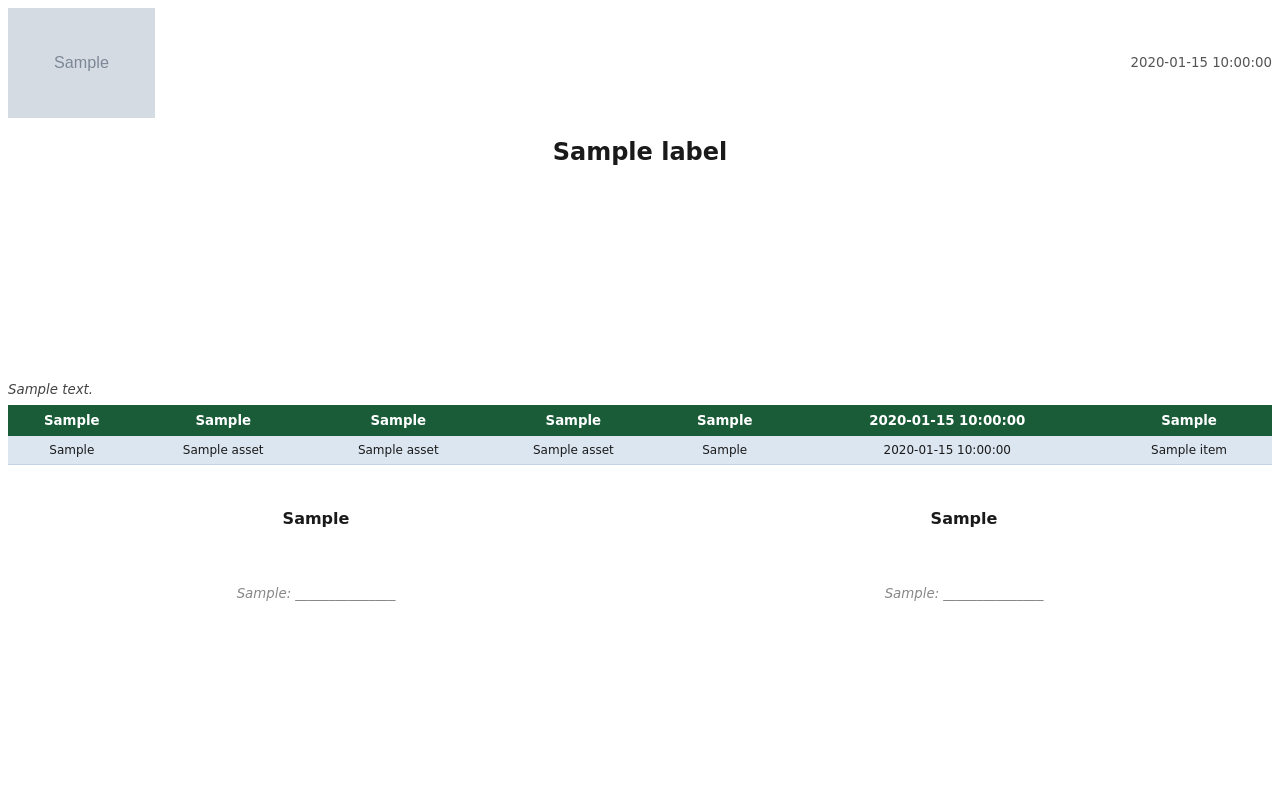
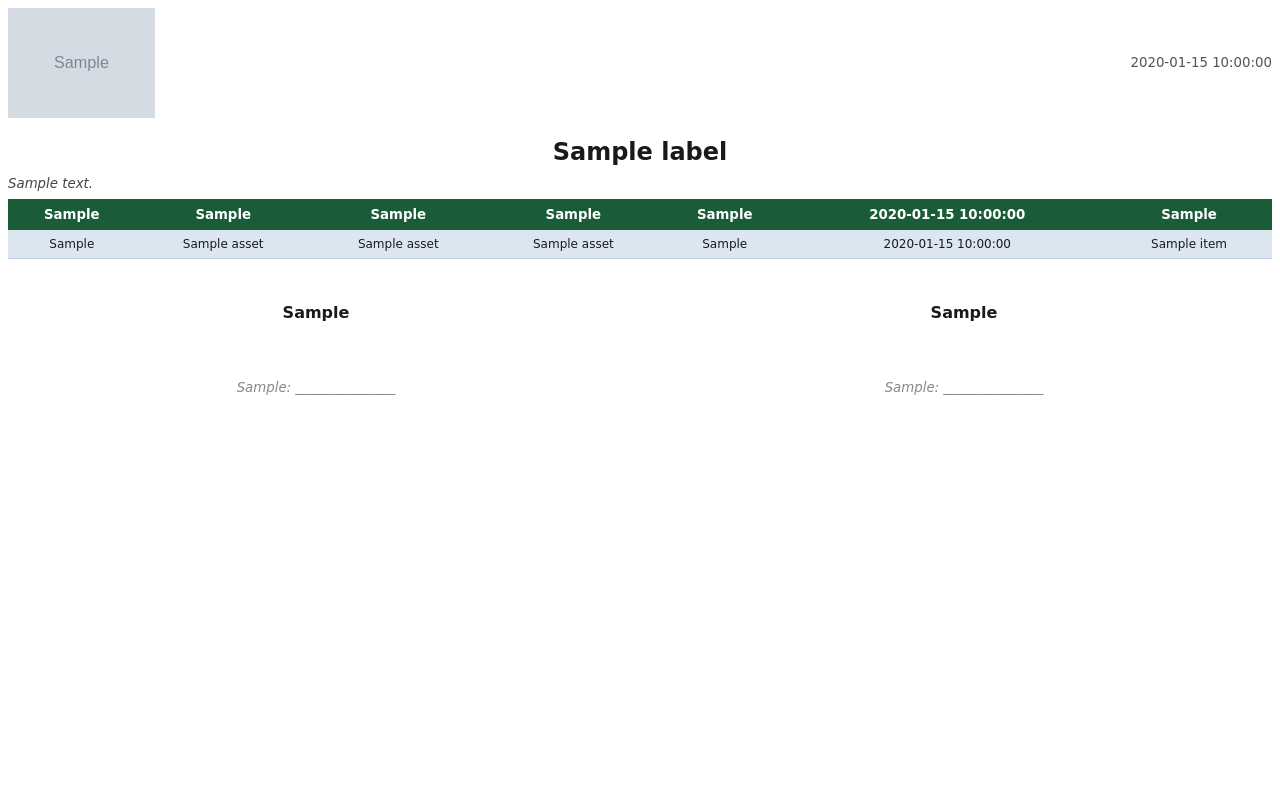
Before and after one commit to ValienteTechnologies/snipe-signature, a FastAPI app: template app/templates/documents/eve/return.html in a window 1280 px wide. After the commit the page ends 395 px from the top, so only its background shows below. Run offline with FastAPI, Linux system fonts and the light colour scheme; the template is opened without the code that fills it: most values are stand-ins (such as "Sample title", 1, 10 or a date in 2020); grey boxes marked "Sample" are stand-in pictures; parts of the project's set-up code (start-up, migrations or seed data) failed here and were passed over.

Commit message:
fix overflow

```diff
--- a/app/templates/documents/_base.html
+++ b/app/templates/documents/_base.html
@@ -14,12 +14,12 @@
     }
     {% endif %}
   }
-  html { height: 100%; }
+  html { min-height: 100%; }
   body {
     font-family: "DejaVu Sans", Arial, sans-serif;
     font-size: 11pt;
     color: #1a1a1a;
-    height: 100%;
+    min-height: 100%;
     display: flex;
     flex-direction: column;
   }
@@ -33,7 +33,6 @@
     display: flex;
     flex-direction: column;
     flex: 1;
-    justify-content: center;
   }
 {% block extra_styles %}{% endblock %}
 </style>
```
